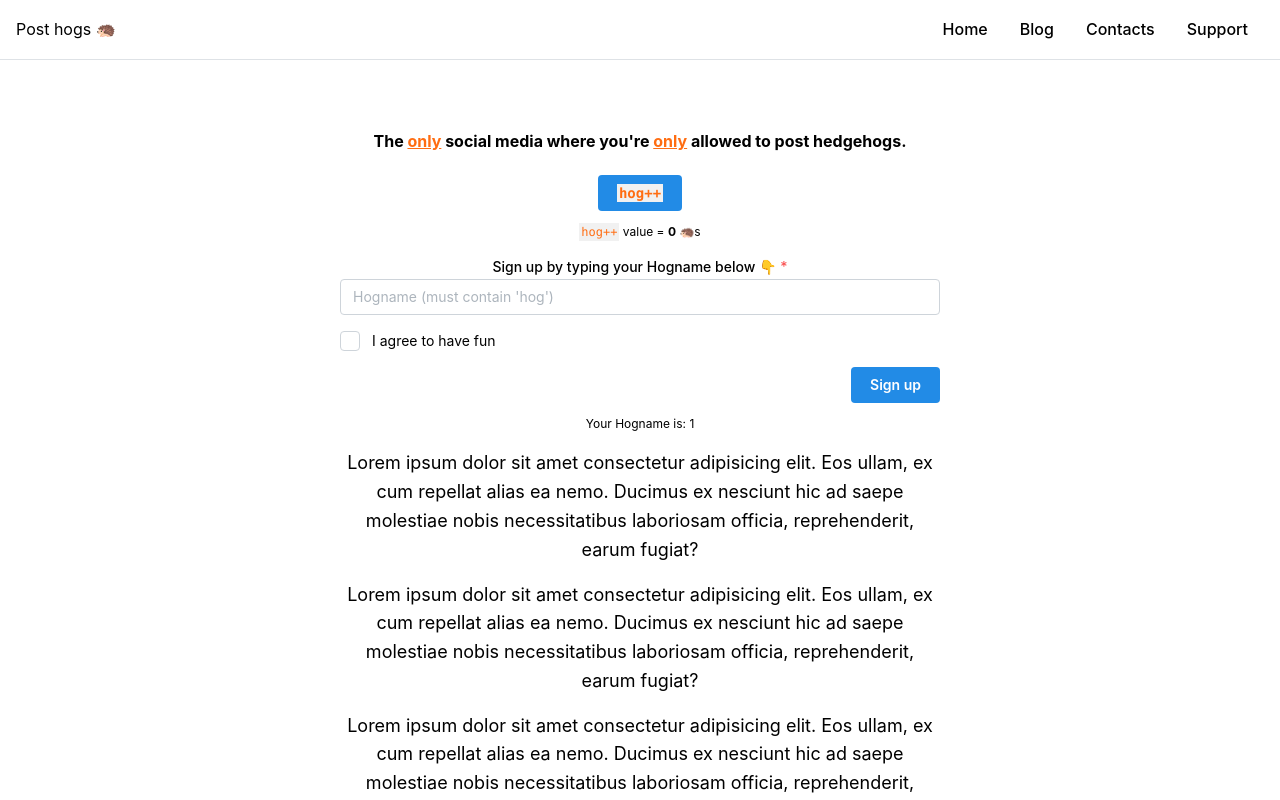
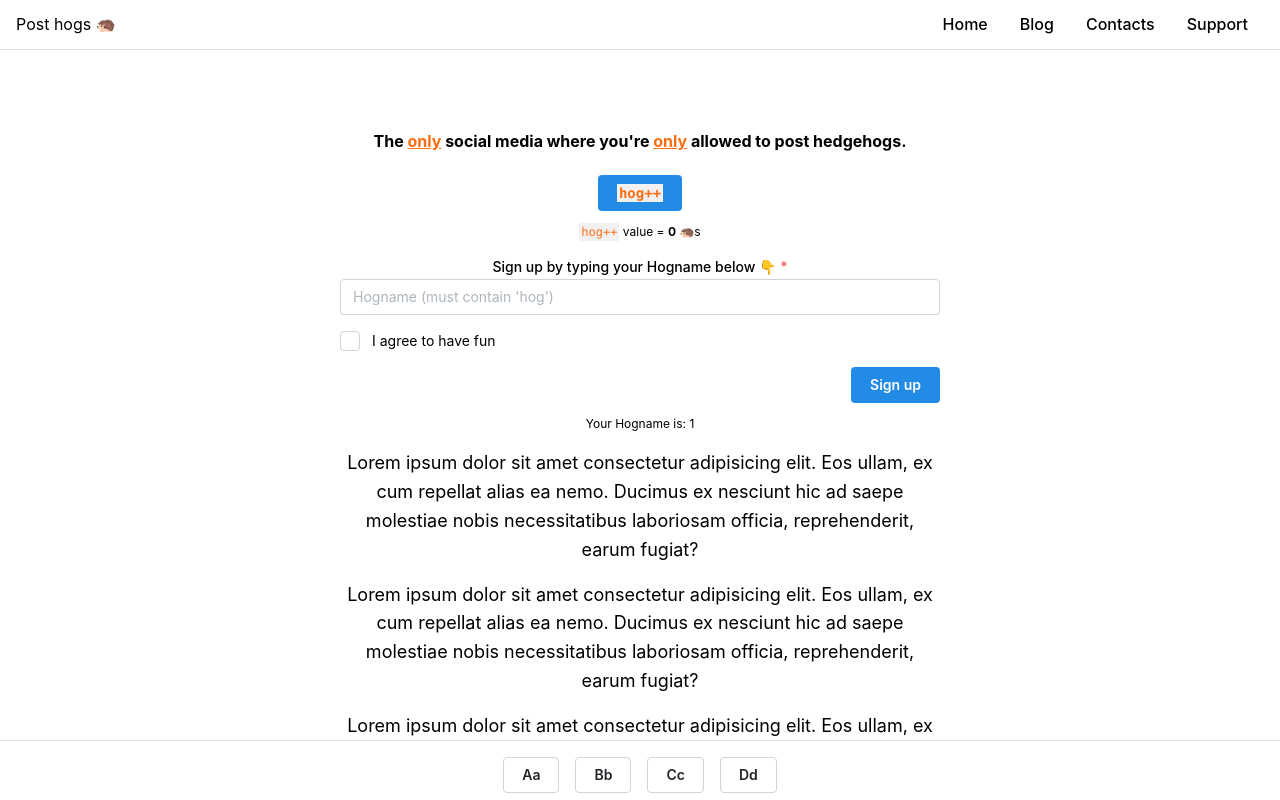
Before and after one commit to holacompu/post-hog-app, a React (Vite) app in the folder vite-hog/: page / in a window 1280 px wide. Shown: the top 800 px of the page. Built offline with nearby package versions, Linux system fonts and the light colour scheme.

Commit message:
Add footer + Basic post buttons

```diff
--- a/vite-hog/src/App.tsx
+++ b/vite-hog/src/App.tsx
@@ -44,8 +44,9 @@ export default function App() {
       <>
 
 <AppShell
-      header={{ height: 60, collapsed: !pinned, offset: true }}
+      header={{ height: 50, collapsed: !pinned, offset: true }}
       navbar={{ width: 300, breakpoint: 'sm', collapsed: { desktop: true, mobile: !opened } }}
+      footer={{ height: 60 }}
       padding="md"
     >
       <AppShell.Header>
@@ -114,6 +115,16 @@ export default function App() {
             ))}
 
             </AppShell.Main>
+
+            <AppShell.Footer p="md">
+               <Group justify="center" gap="m">
+                  <Button variant="default">Aa</Button>
+                  <Button variant="default">Bb</Button>
+                  <Button variant="default">Cc</Button>
+                  <Button variant="default">Dd</Button>
+               </Group>
+            </AppShell.Footer>
+
         </AppShell>
       </>
     )
```
